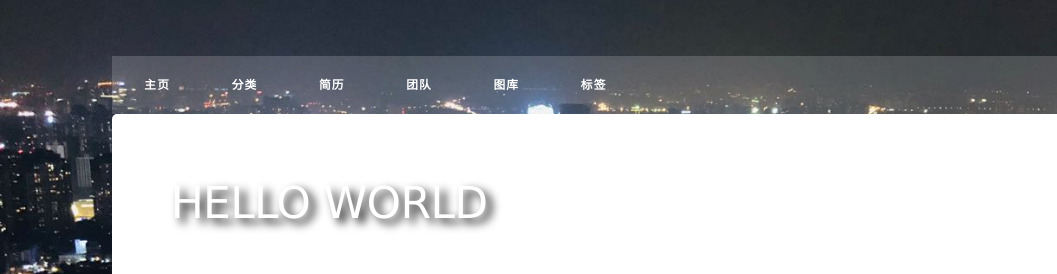
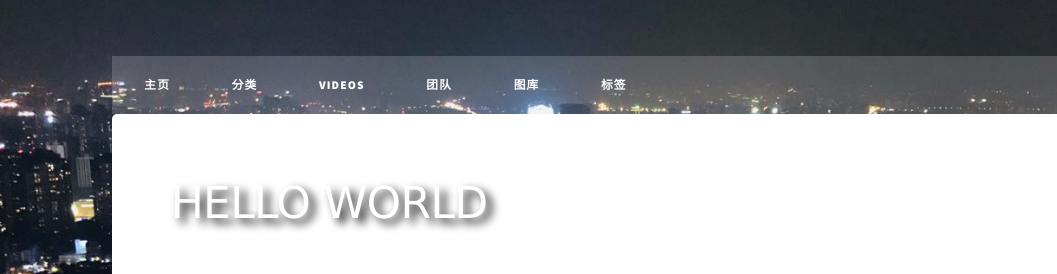
Before and after one commit to joycepy711/joycepy711.github.io, a plain HTML site: page 2019/01/31/hello-world/index.html in a window 1280 px wide. Shown: the part 179-453 px from the top of the page, 0-1057 px from the left. Drawn offline with nearby package versions, Linux system fonts and the light colour scheme; some packages are replaced by stand-ins of ours; a script that the page names is missing.

Commit message:
Site updated: 2019-01-31 20:18:12

```diff
--- a/2019/01/31/hello-world/index.html
+++ b/2019/01/31/hello-world/index.html
@@ -106,8 +106,8 @@
 		        <!-- Pages 自定义   -->
 
 		        <li>
-		            <a href="/about/" title="简历">
-		                简历
+		            <a href="/about/" title="Videos">
+		                Videos
 		            </a>
 		        </li>
 
```
Also changed, not shown: archives/2019/01/index.html (+2 -2 lines), archives/2019/index.html (+2 -2 lines), archives/index.html (+2 -2 lines), index.html (+2 -2 lines).
